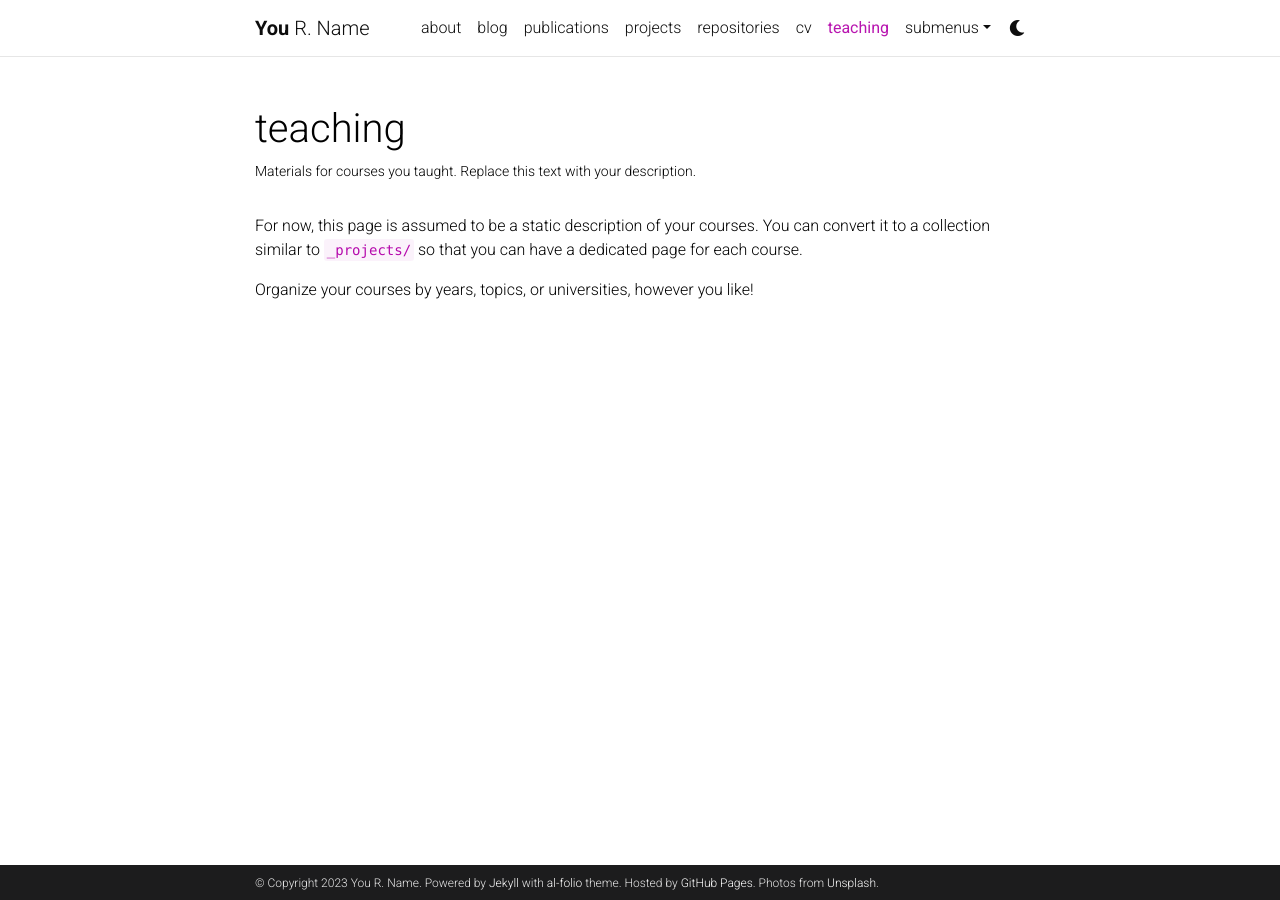
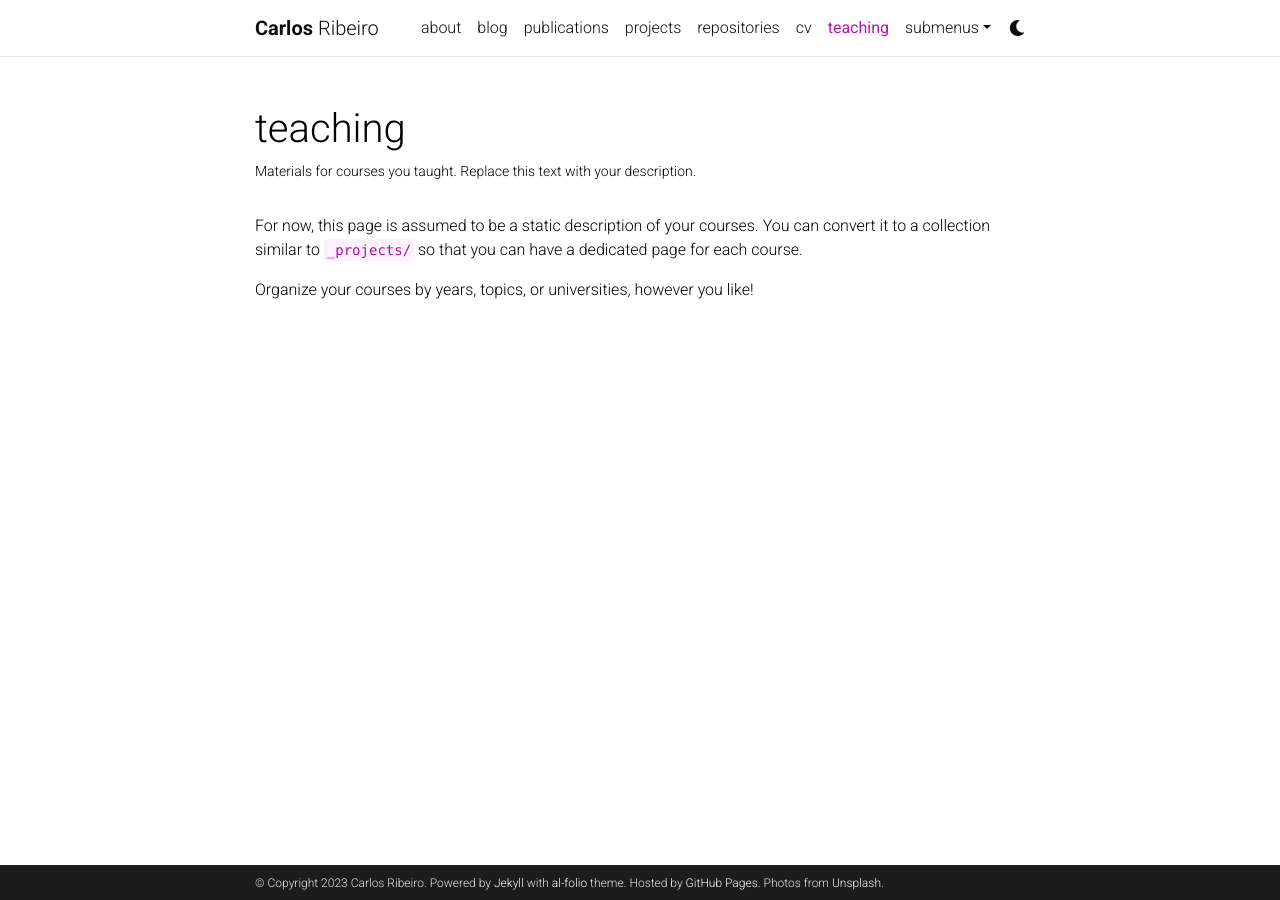
Before and after one commit to carlosmlribeiro/carlosmlribeiro.github.io, a Jekyll site: the page built from _pages/teaching.md, in a window 1280 px wide. Built offline with Jekyll 4.4.1, drawn with Linux system fonts in a browser that asks for light colours; comment, search, counter and statistics services are not loaded; a style sheet for code colours, icons or effects is not loaded.

Commit message:
Update _config.yml

```diff
--- a/_config.yml
+++ b/_config.yml
@@ -3,9 +3,9 @@
 # -----------------------------------------------------------------------------
 
 title: blank # the website title (if blank, full name will be used instead)
-first_name: You
-middle_name: R.
-last_name: Name
+first_name: Carlos
+middle_name:
+last_name: Ribeiro
 email: you@example.com
 description: > # the ">" symbol means to ignore newlines until "footer_text:"
   A simple, whitespace theme for academics. Based on [*folio](https://github.com/bogoli/-folio) design.
@@ -18,8 +18,8 @@ keywords: jekyll, jekyll-theme, academic-website, portfolio-website  # add your
 lang: en # the language of your site (for example: en, fr, cn, ru, etc.)
 icon: ⚛️  # the emoji used as the favicon (alternatively, provide image name in /assets/img/)
 
-url: https://alshedivat.github.io # the base hostname & protocol for your site
-baseurl: /al-folio # the subpath of your site, e.g. /blog/
+url: http://carlos-ribeiro.me # the base hostname & protocol for your site
+baseurl:  # the subpath of your site, e.g. /blog/
 last_updated: false # set to true if you want to display last updated in the footer
 impressum_path:  # set to path to include impressum link in the footer, use the same path as permalink in a page, helps to conform with EU GDPR
 
```
